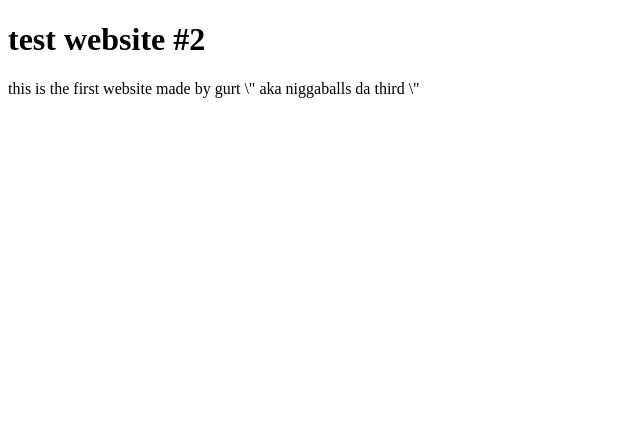
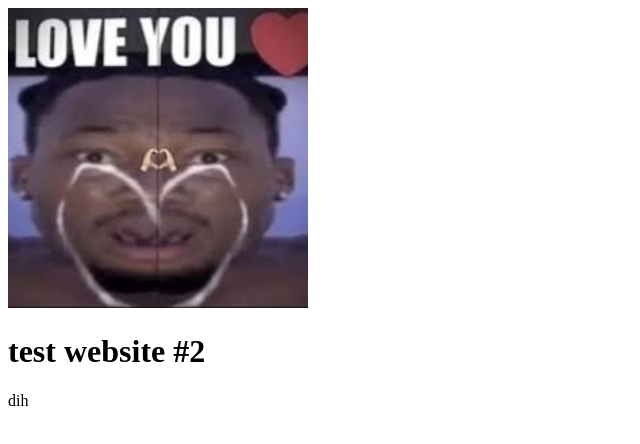
Before and after one commit to arnav10x/antics, a plain HTML site: page index.html in a window 1280 px wide. Shown: the whole page, without its empty margins (0-640 px from the left). Drawn offline with Linux system fonts and the light colour scheme.

Commit message:
Add files via upload

```diff
--- a/index.html
+++ b/index.html
@@ -2,9 +2,9 @@
 <html lang="en"></html>
 <html>
 <body>
-
+<img src="dreamybull.png" alt="Description of image" width="300" height= "300">
 <h1>test website #2</h1>
-<p>this is the first website made by gurt \" aka niggaballs da third \"</p>
+<p>dih</p>
 
 </body>
 </html>
```
Also changed, not shown: dreamybull.png (added).
